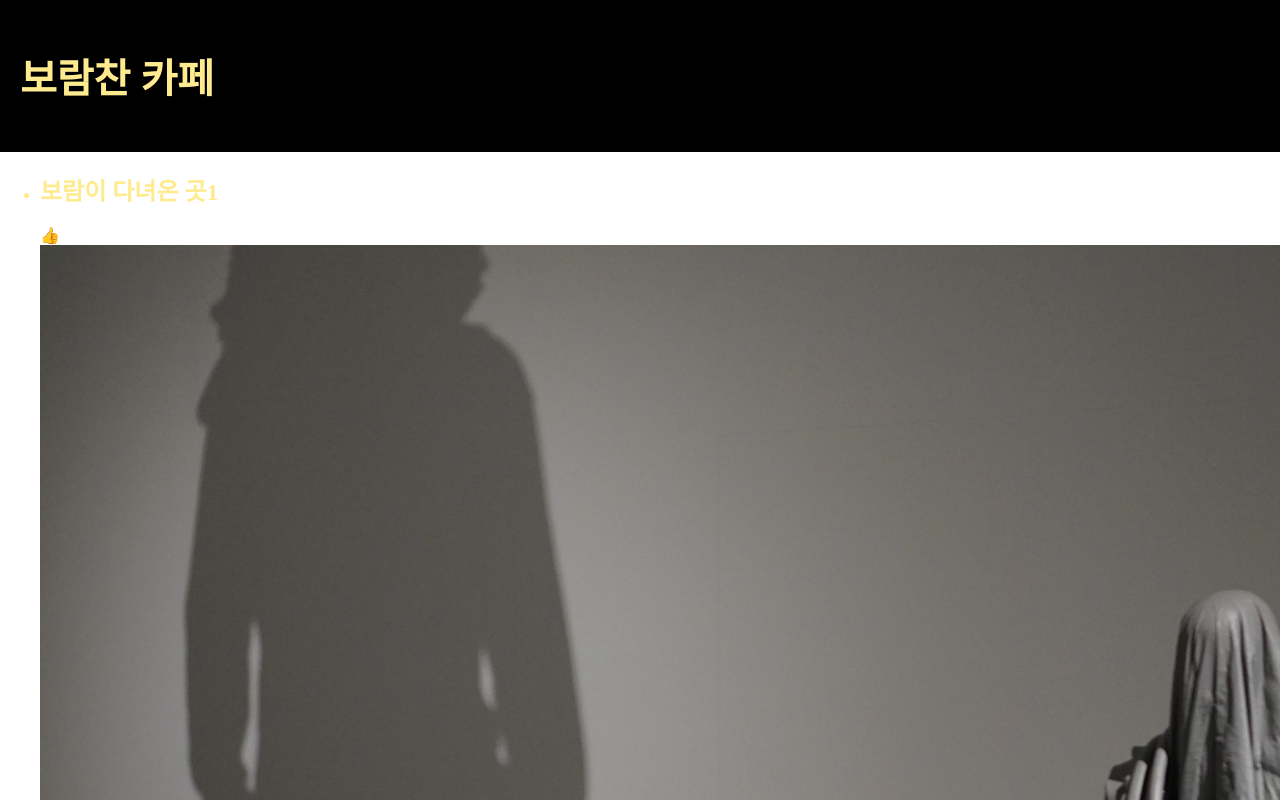
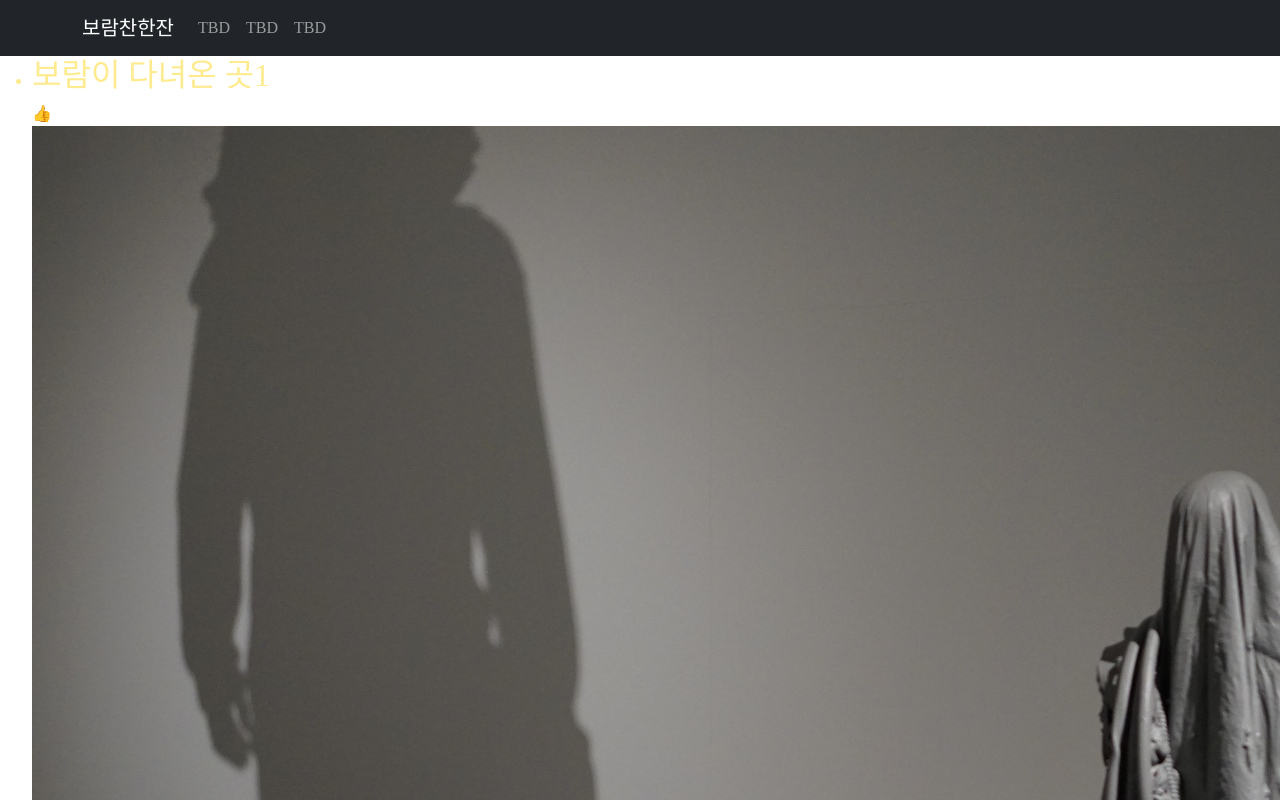
Before and after one commit to Minwook-Byun/BoramCafe, a React (Create React App) app in the folder boramchancafe/: page / in a window 1280 px wide. Shown: the top 800 px of the page. Built offline with nearby package versions, Linux system fonts and the light colour scheme; a web font is replaced by a local one.

Commit message:
Design: 추가 react-bootstrap 적용
스타일링은 나중에!
* bootstrap 사용할 줄은 알기 위해서 진행
* SCSS처럼 preprocessor 써서 css도 직접 해보기

```diff
--- a/boramchancafe/package.json
+++ b/boramchancafe/package.json
@@ -6,7 +6,9 @@
     "@testing-library/jest-dom": "^5.16.1",
     "@testing-library/react": "^12.1.2",
     "@testing-library/user-event": "^13.5.0",
+    "bootstrap": "^5.1.3",
     "react": "^17.0.2",
+    "react-bootstrap": "^2.1.1",
     "react-dom": "^17.0.2",
     "react-scripts": "5.0.0",
     "web-vitals": "^2.1.3"
--- a/boramchancafe/public/index.html
+++ b/boramchancafe/public/index.html
@@ -6,6 +6,12 @@
       href="//spoqa.github.io/spoqa-han-sans/css/SpoqaHanSans-kr.css"
       rel="stylesheet"
       type="text/css"
+    />
+    <link
+      rel="stylesheet"
+      href="https://cdn.jsdelivr.net/npm/bootstrap@5.1.3/dist/css/bootstrap.min.css"
+      integrity="sha384-1BmE4kWBq78iYhFldvKuhfTAU6auU8tT94WrHftjDbrCEXSU1oBoqyl2QvZ6jIW3"
+      crossorigin="anonymous"
     />
     <link rel="icon" href="%PUBLIC_URL%/favicon.ico" />
     <meta name="viewport" content="width=device-width, initial-scale=1" />
--- a/boramchancafe/src/App.js
+++ b/boramchancafe/src/App.js
@@ -1,5 +1,6 @@
 import React, { useState } from 'react';
 import './App.css';
+import { Navbar, Container, Nav } from 'react-bootstrap';
 import IMG_1 from './img/1.jpg';
 import IMG_2 from './img/2.jpg';
 import IMG_3 from './img/3.jpg';
@@ -19,10 +20,16 @@
 
   return (
     <div className="App">
-      <div className="global-nav">
-        <h1>보람찬 카페</h1>
-      </div>
-
+      <Navbar bg="dark" variant="dark">
+        <Container>
+          <Navbar.Brand href="#home">보람찬한잔</Navbar.Brand>
+          <Nav className="me-auto">
+            <Nav.Link href="#home">TBD</Nav.Link>
+            <Nav.Link href="#features">TBD</Nav.Link>
+            <Nav.Link href="#pricing">TBD</Nav.Link>
+          </Nav>
+        </Container>
+      </Navbar>
       {글제목.map((title, i) => {
         return (
           <div className="post-main-lists" key={i}>
@@ -70,11 +77,7 @@
         더보기🙋
       </button>
       {modalSwitch === true ? (
-        <Modal
-          글제목={글제목}
-          ClickedModalTitle={ClickedModalTitle}
-          displayImgs={displayImgs}
-        />
+        <Modal 글제목={글제목} ClickedModalTitle={ClickedModalTitle} />
       ) : null}
     </div>
   );
@@ -84,7 +87,7 @@
   return (
     <div className="modal">
       <h1>{props.글제목[props.ClickedModalTitle]}</h1>
-      <h2> {props.displayImgs[1]} </h2>
+      {/* <h2> {props.displayImgs[1]} </h2> */}
       <span>날짜</span>
     </div>
   );
```
Also changed, not shown: 1 other file (tests, documents, lock files or other folders).
